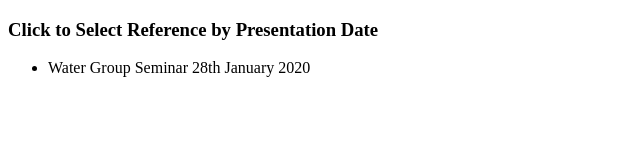
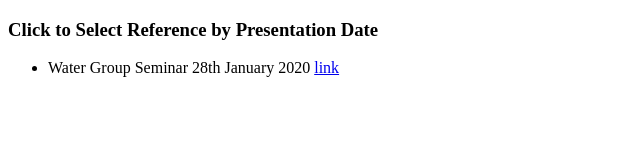
Before and after one commit to cfelion/references.github.io, a plain HTML site: page index.html in a window 1280 px wide. Shown: the full height of the page, 0-640 px from the left. Drawn offline with Linux system fonts and the light colour scheme.

Commit message:
Update index.html

```diff
--- a/index.html
+++ b/index.html
@@ -13,7 +13,7 @@
 <body>
 <h3>Click to Select Reference by Presentation Date</h3>
 <ul>
-	<li>Water Group Seminar 28th January 2020 <a href="20200128.html">
+	<li>Water Group Seminar 28th January 2020 <a href="20200128.html">link</a>
 	</li>
 </ul>
 </body>
```
